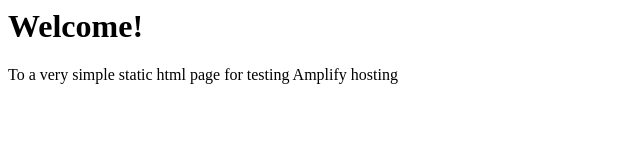
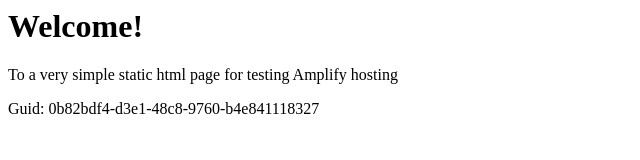
Before and after one commit to aws-aemilia-pdx/Github-PR-Commit-Integration-Test-DoNotTouch-v0-preprod-us-west-2, a website: page src/index.html in a window 1280 px wide. Shown: the whole page, without its empty margins (0-640 px from the left). Drawn offline with Linux system fonts and the light colour scheme.

Commit message:
commit from integ tests

```diff
--- a/src/index.html
+++ b/src/index.html
@@ -1,3 +1,5 @@
+
+
 <html lang="en">
 
 <head>
@@ -10,6 +12,6 @@
 <body>
     <h1>Welcome!</h1>
     <p>To a very simple static html page for testing Amplify hosting</p>
-</body>
+    <p>Guid: 0b82bdf4-d3e1-48c8-9760-b4e841118327</p></body>
 
 </html>
```
